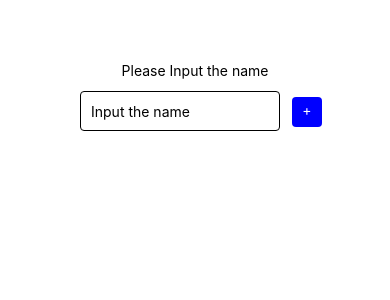
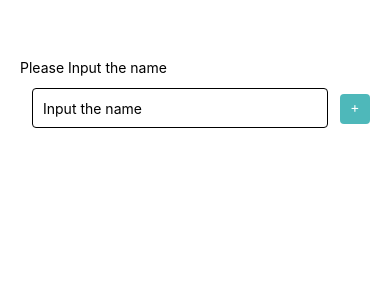
Before and after one commit to Cristian-Nass/bowling-score-counter-react-native, a React Native app: screen / in a window 390 px wide. Shown: the top 300 px of the page. Built offline with nearby package versions, Linux system fonts and the light colour scheme.

Commit message:
Remove player functionall

```diff
--- a/components/AddPlayer.js
+++ b/components/AddPlayer.js
@@ -1,18 +1,49 @@
 import React from 'react';
-import {StyleSheet, Text, View, TextInput, TouchableOpacity, FlatList} from 'react-native';
+import {StyleSheet, Text, View, TextInput, TouchableOpacity, FlatList, Button} from 'react-native';
 
 import {useStore} from '../store/useStore';
 
 export default function AddPlayer() {
-  const {players, setPlayer} = useStore();
+  const {players, setPlayer, removePlayer} = useStore();
   const [name, onChangeName] = React.useState('');
-  const onPress = () => {
+
+  const addPlayer = () => {
     if (name) {
       setPlayer(name);
       onChangeName('');
     }
   };
-  console.log(players);
+
+  const removePlayerHandler = (key) => {
+    console.log(key);
+    removePlayer(key);
+  };
+
+  const playersList = (player) => {
+    return (
+      <View style={{flexDirection: 'row'}}>
+        <Text style={{flex: 1, alignSelf: 'center'}}>{player.name}</Text>
+        <TouchableOpacity
+          style={{
+            height: 30,
+            width: 30,
+            borderRadius: 4,
+            backgroundColor: '#E87878 ',
+          }}
+          onPress={() => removePlayerHandler(player.key)}>
+          <Text
+            style={{
+              color: '#fff',
+              textAlign: 'center',
+              marginTop: 4,
+            }}>
+            -
+          </Text>
+        </TouchableOpacity>
+      </View>
+    );
+  };
+
   return (
     <View style={styles.container}>
       <Text>Please Input the name</Text>
@@ -29,9 +60,9 @@ export default function AddPlayer() {
             width: 30,
             marginTop: 18,
             borderRadius: 4,
-            backgroundColor: 'blue',
+            backgroundColor: '#4EB8BA',
           }}
-          onPress={onPress}>
+          onPress={addPlayer}>
           <Text
             style={{
               color: '#fff',
@@ -42,15 +73,10 @@ export default function AddPlayer() {
           </Text>
         </TouchableOpacity>
       </View>
-
       <FlatList
         data={players}
         renderItem={(itemData) => {
-          return (
-            <View>
-              <Text>{itemData.item.name}</Text>
-            </View>
-          );
+          return <View style={styles.player}>{playersList(itemData.item)}</View>;
         }}
         alwaysBounceVertical={false}
       />
@@ -62,15 +88,18 @@ const styles = StyleSheet.create({
   container: {
     flex: 1,
     backgroundColor: '#fff',
-    alignItems: 'center',
-    justifyContent: 'flex-start',
-    marginTop: '16%',
+    padding: 20,
+    // alignItems: 'center',
+    // justifyContent: 'flex-start',
+    marginTop: '10%',
   },
   flexContainer: {
     display: 'flex',
     flexDirection: 'row',
+    width: '100%',
   },
   input: {
+    flex: 1,
     height: 40,
     margin: 12,
     borderRadius: 4,
@@ -78,4 +107,11 @@ const styles = StyleSheet.create({
     borderWidth: 1,
     padding: 10,
   },
+  player: {
+    flex: 1,
+    backgroundColor: '#ccc',
+    marginTop: 10,
+    padding: 8,
+    borderRadius: 6,
+  },
 });
--- a/store/useStore.js
+++ b/store/useStore.js
@@ -1,12 +1,19 @@
-import { create } from "zustand";
-import uuid from "react-native-uuid";
+import {create} from 'zustand';
+import uuid from 'react-native-uuid';
 
 export const useStore = create((set) => ({
   players: [],
   setPlayer: (name) => {
     set((state) => {
       return {
-        players: [...state.players, { key: uuid.v4(), name: name }],
+        players: [...state.players, {key: uuid.v4(), name: name}],
+      };
+    });
+  },
+  removePlayer: (key) => {
+    set((state) => {
+      return {
+        players: state.players.filter((del) => del.key != key),
       };
     });
   },
```
